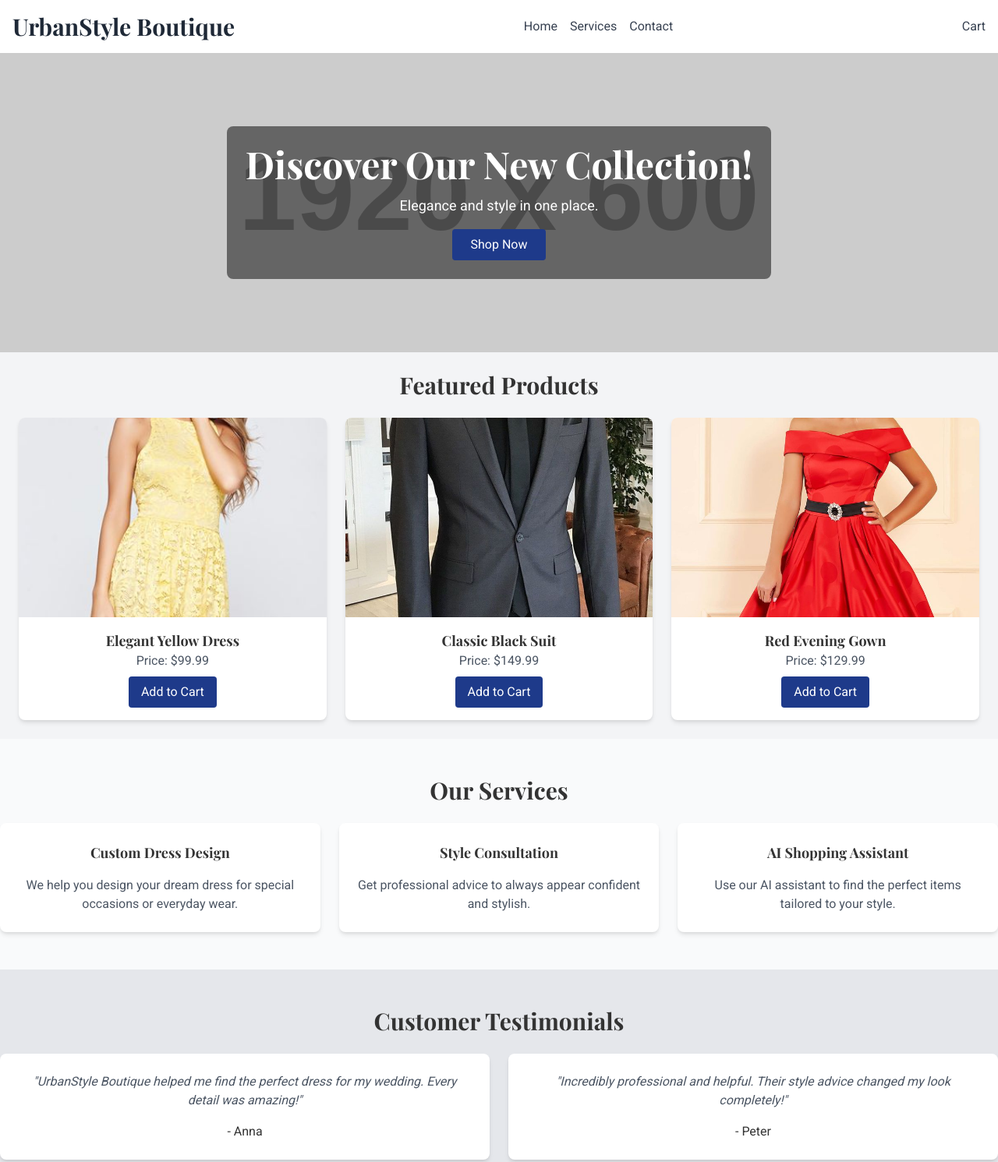
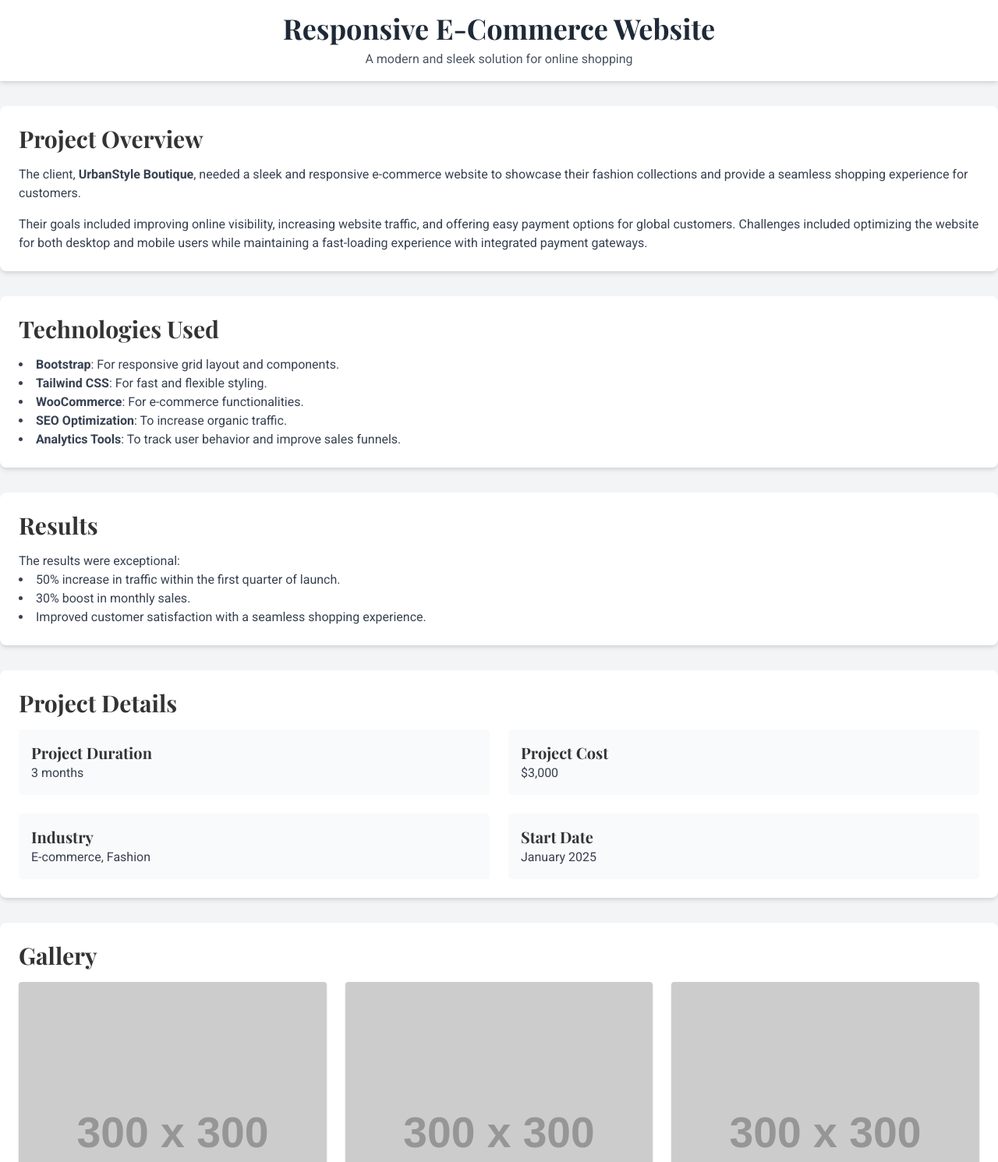
Before and after one commit to FeriDesign1/urbanstyle-boutique, a plain HTML site: page index.html in a window 1280 px wide. Shown: the top 1491 px of the page at 78% size. Drawn offline with nearby package versions, Linux system fonts and the light colour scheme; placeholder pictures from the web are drawn by us.

Commit message:
Update index.html

```diff
--- a/index.html
+++ b/index.html
@@ -3,7 +3,7 @@
 <head>
     <meta charset="UTF-8">
     <meta name="viewport" content="width=device-width, initial-scale=1.0">
-    <title>UrbanStyle Boutique</title>
+    <title>Responsive E-Commerce Website</title>
     <link href="https://cdn.jsdelivr.net/npm/tailwindcss@2.2.19/dist/tailwind.min.css" rel="stylesheet">
     <link href="https://fonts.googleapis.com/css2?family=Playfair+Display:wght@400;700&family=Roboto:wght@400;700&display=swap" rel="stylesheet">
     <style>
@@ -13,11 +13,6 @@
         }
         h1, h2, h3 {
             font-family: 'Playfair Display', serif;
-        }
-        .hero {
-            background-image: url('https://via.placeholder.com/1920x600');
-            background-size: cover;
-            background-position: center;
         }
         .btn {
             background-color: #1E3A8A;
@@ -37,113 +32,73 @@
     </style>
 </head>
 <body class="bg-gray-100">
-    <!-- Header -->
     <header class="bg-white shadow-md">
-        <div class="container mx-auto p-4 flex justify-between items-center">
-            <h1 class="text-3xl font-bold text-gray-800">UrbanStyle Boutique</h1>
-            <nav>
-                <ul class="flex space-x-4">
-                    <li><a href="#" class="text-gray-700 hover:text-gray-900">Home</a></li>
-                    <li><a href="#services" class="text-gray-700 hover:text-gray-900">Services</a></li>
-                    <li><a href="#contact" class="text-gray-700 hover:text-gray-900">Contact</a></li>
-                </ul>
-            </nav>
-            <div>
-                <a href="#" class="text-gray-700 hover:text-gray-900">Cart</a>
-            </div>
+        <div class="container mx-auto p-4 text-center">
+            <h1 class="text-4xl font-bold text-gray-800">Responsive E-Commerce Website</h1>
+            <p class="text-gray-600 mt-2">A modern and sleek solution for online shopping</p>
         </div>
     </header>
 
-    <!-- Hero Section -->
-    <section class="hero h-96 flex items-center justify-center text-white">
-        <div class="bg-black bg-opacity-50 p-6 rounded-lg text-center">
-            <h2 class="text-5xl font-bold mb-4">Discover Our New Collection!</h2>
-            <p class="text-lg">Elegance and style in one place.</p>
-            <button class="mt-4 py-2 px-6 rounded btn">Shop Now</button>
-        </div>
+    <section class="container mx-auto my-8 p-6 bg-white shadow-md rounded-lg">
+        <h2 class="text-3xl font-semibold mb-4">Project Overview</h2>
+        <p class="text-gray-700 mb-4">The client, <strong>UrbanStyle Boutique</strong>, needed a sleek and responsive e-commerce website to showcase their fashion collections and provide a seamless shopping experience for customers.</p>
+        <p class="text-gray-700">Their goals included improving online visibility, increasing website traffic, and offering easy payment options for global customers. Challenges included optimizing the website for both desktop and mobile users while maintaining a fast-loading experience with integrated payment gateways.</p>
     </section>
 
-    <!-- Featured Products -->
-    <section class="container mx-auto p-6">
-        <h2 class="text-3xl font-semibold mb-6 text-center">Featured Products</h2>
-        <div class="grid grid-cols-1 md:grid-cols-3 gap-6">
-            <div class="bg-white shadow-md rounded-lg overflow-hidden">
-                <img src="https://raw.githubusercontent.com/FeriDesign1/urbanstyle-boutique/main/Eleg%C3%A1ns%20S%C3%A1rga%20Ruha.jpg" alt="Elegant Yellow Dress" class="w-full h-64 object-cover">
-                <div class="p-4 text-center">
-                    <h3 class="text-lg font-semibold">Elegant Yellow Dress</h3>
-                    <p class="text-gray-600">Price: $99.99</p>
-                    <button class="mt-2 py-2 px-4 rounded btn">Add to Cart</button>
-                </div>
+    <section class="container mx-auto my-8 p-6 bg-white shadow-md rounded-lg">
+        <h2 class="text-3xl font-semibold mb-4">Technologies Used</h2>
+        <ul class="list-disc list-inside text-gray-700">
+            <li><strong>Bootstrap</strong>: For responsive grid layout and components.</li>
+            <li><strong>Tailwind CSS</strong>: For fast and flexible styling.</li>
+            <li><strong>WooCommerce</strong>: For e-commerce functionalities.</li>
+            <li><strong>SEO Optimization</strong>: To increase organic traffic.</li>
+            <li><strong>Analytics Tools</strong>: To track user behavior and improve sales funnels.</li>
+        </ul>
+    </section>
+
+    <section class="container mx-auto my-8 p-6 bg-white shadow-md rounded-lg">
+        <h2 class="text-3xl font-semibold mb-4">Results</h2>
+        <p class="text-gray-700">The results were exceptional:</p>
+        <ul class="list-disc list-inside text-gray-700">
+            <li>50% increase in traffic within the first quarter of launch.</li>
+            <li>30% boost in monthly sales.</li>
+            <li>Improved customer satisfaction with a seamless shopping experience.</li>
+        </ul>
+    </section>
+
+    <section class="container mx-auto my-8 p-6 bg-white shadow-md rounded-lg">
+        <h2 class="text-3xl font-semibold mb-4">Project Details</h2>
+        <div class="grid grid-cols-1 md:grid-cols-2 gap-6">
+            <div class="bg-gray-50 p-4 rounded">
+                <h3 class="text-xl font-semibold">Project Duration</h3>
+                <p class="text-gray-700">3 months</p>
             </div>
-            <div class="bg-white shadow-md rounded-lg overflow-hidden">
-                <img src="https://raw.githubusercontent.com/FeriDesign1/urbanstyle-boutique/main/Fekete%20Klasszikus%20%C3%96lt%C3%B6ny.jpg" alt="Classic Black Suit" class="w-full h-64 object-cover">
-                <div class="p-4 text-center">
-                    <h3 class="text-lg font-semibold">Classic Black Suit</h3>
-                    <p class="text-gray-600">Price: $149.99</p>
-                    <button class="mt-2 py-2 px-4 rounded btn">Add to Cart</button>
-                </div>
+            <div class="bg-gray-50 p-4 rounded">
+                <h3 class="text-xl font-semibold">Project Cost</h3>
+                <p class="text-gray-700">$3,000</p>
             </div>
-            <div class="bg-white shadow-md rounded-lg overflow-hidden">
-                <img src="https://raw.githubusercontent.com/FeriDesign1/urbanstyle-boutique/main/V%C3%B6r%C3%B6s%20Est%C3%A9lyi%20Ruha.jpg" alt="Red Evening Gown" class="w-full h-64 object-cover">
-                <div class="p-4 text-center">
-                    <h3 class="text-lg font-semibold">Red Evening Gown</h3>
-                    <p class="text-gray-600">Price: $129.99</p>
-                    <button class="mt-2 py-2 px-4 rounded btn">Add to Cart</button>
-                </div>
+            <div class="bg-gray-50 p-4 rounded">
+                <h3 class="text-xl font-semibold">Industry</h3>
+                <p class="text-gray-700">E-commerce, Fashion</p>
+            </div>
+            <div class="bg-gray-50 p-4 rounded">
+                <h3 class="text-xl font-semibold">Start Date</h3>
+                <p class="text-gray-700">January 2025</p>
             </div>
         </div>
     </section>
 
-    <!-- Services Section -->
-    <section id="services" class="bg-gray-50 py-12">
-        <div class="container mx-auto text-center">
-            <h2 class="text-3xl font-semibold mb-6">Our Services</h2>
-            <div class="grid grid-cols-1 md:grid-cols-3 gap-6">
-                <div class="bg-white shadow-md rounded-lg p-6">
-                    <h3 class="text-lg font-semibold mb-4">Custom Dress Design</h3>
-                    <p class="text-gray-600">We help you design your dream dress for special occasions or everyday wear.</p>
-                </div>
-                <div class="bg-white shadow-md rounded-lg p-6">
-                    <h3 class="text-lg font-semibold mb-4">Style Consultation</h3>
-                    <p class="text-gray-600">Get professional advice to always appear confident and stylish.</p>
-                </div>
-                <div class="bg-white shadow-md rounded-lg p-6">
-                    <h3 class="text-lg font-semibold mb-4">AI Shopping Assistant</h3>
-                    <p class="text-gray-600">Use our AI assistant to find the perfect items tailored to your style.</p>
-                </div>
-            </div>
+    <section class="container mx-auto my-8 p-6 bg-white shadow-md rounded-lg">
+        <h2 class="text-3xl font-semibold mb-4">Gallery</h2>
+        <div class="grid grid-cols-1 md:grid-cols-3 gap-6">
+            <img src="https://via.placeholder.com/300" alt="Screenshot 1" class="w-full h-auto rounded shadow">
+            <img src="https://via.placeholder.com/300" alt="Screenshot 2" class="w-full h-auto rounded shadow">
+            <img src="https://via.placeholder.com/300" alt="Screenshot 3" class="w-full h-auto rounded shadow">
         </div>
     </section>
 
-    <!-- Testimonials Section -->
-    <section class="bg-gray-200 py-12">
+    <footer class="bg-gray-800 text-white py-6">
         <div class="container mx-auto text-center">
-            <h2 class="text-3xl font-semibold mb-6">Customer Testimonials</h2>
-            <div class="grid grid-cols-1 md:grid-cols-2 gap-6">
-                <blockquote class="bg-white shadow-md rounded-lg p-6">
-                    <p class="text-gray-600 italic">"UrbanStyle Boutique helped me find the perfect dress for my wedding. Every detail was amazing!"</p>
-                    <footer class="mt-4">- Anna</footer>
-                </blockquote>
-                <blockquote class="bg-white shadow-md rounded-lg p-6">
-                    <p class="text-gray-600 italic">"Incredibly professional and helpful. Their style advice changed my look completely!"</p>
-                    <footer class="mt-4">- Peter</footer>
-                </blockquote>
-            </div>
-        </div>
-    </section>
-
-    <!-- Interactive AI Section -->
-    <section class="container mx-auto p-6 text-center">
-        <h2 class="text-3xl font-semibold mb-6">Ask Our AI Assistant!</h2>
-        <div class="bg-white shadow-md rounded-lg p-6">
-            <p class="text-gray-600 mb-4">Not sure which item suits you best? Let our interactive AI assistant help you!</p>
-            <button class="btn py-2 px-4">Launch AI Assistant</button>
-        </div>
-    </section>
-
-    <!-- Footer -->
-    <footer class="bg-gray-800 text-white mt-8">
-        <div class="container mx-auto p-6 text-center">
             <p class="mb-4">&copy; 2025 UrbanStyle Boutique. All rights reserved.</p>
             <div class="flex justify-center space-x-4">
                 <a href="#" class="hover:text-gray-400">Instagram</a>
```
